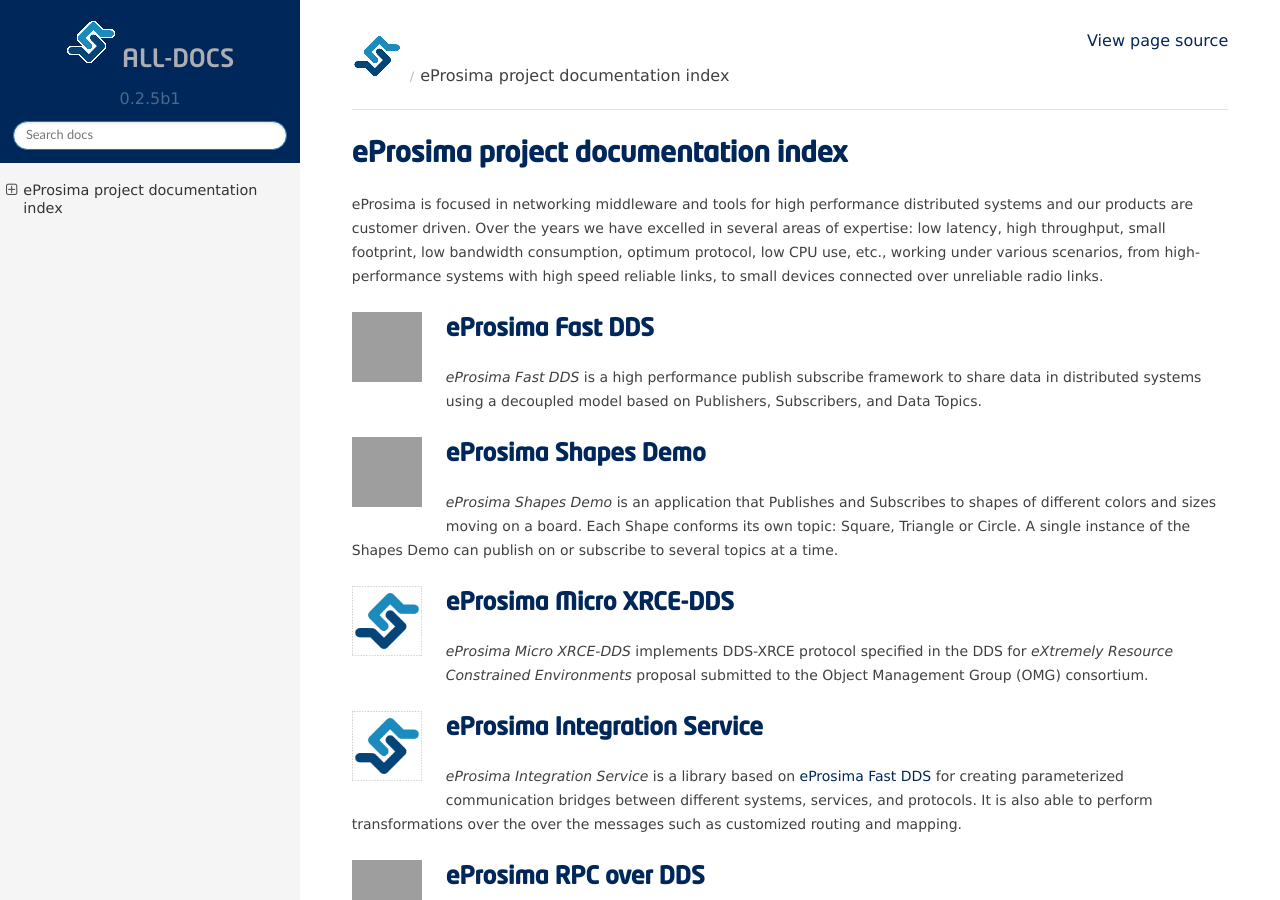
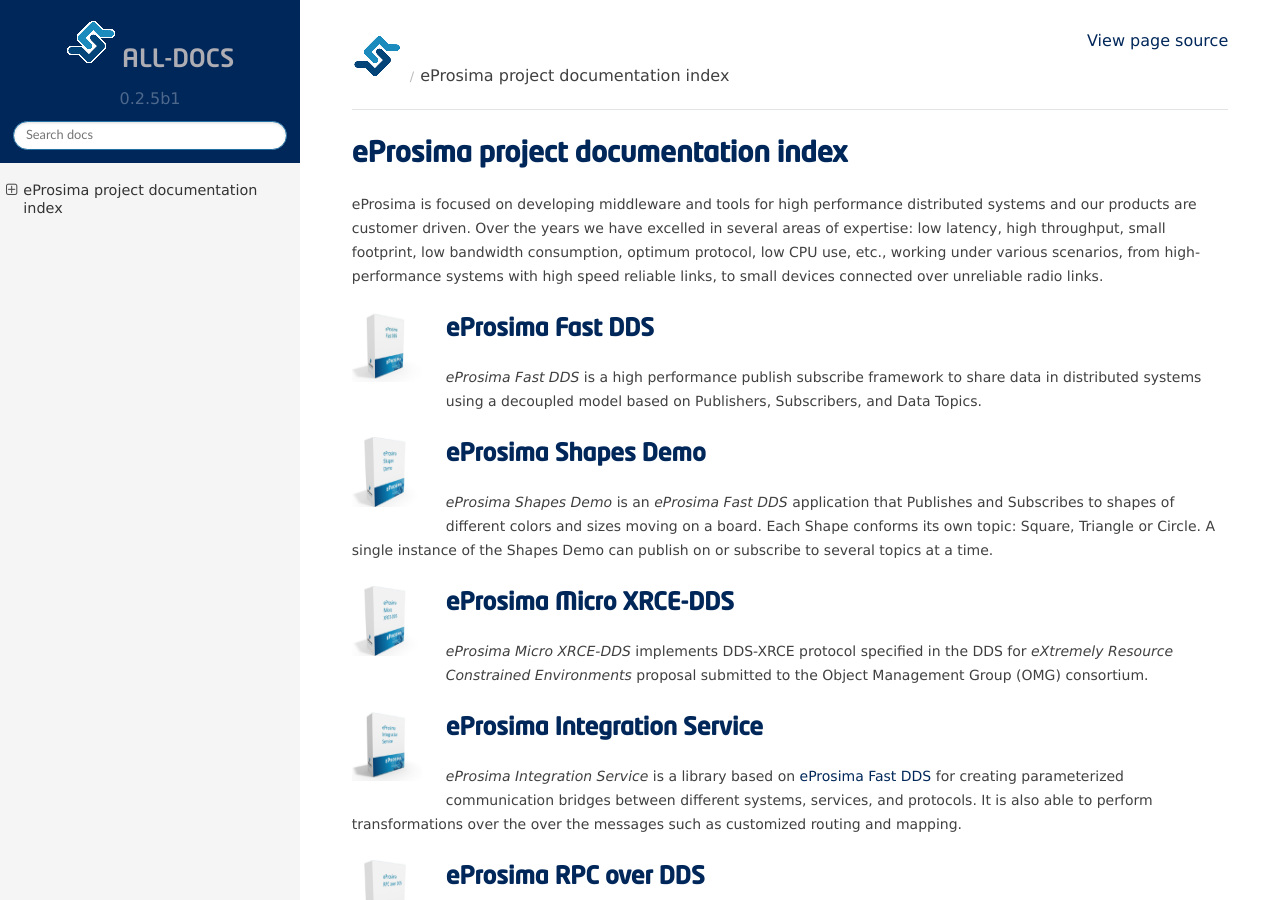
Before and after one commit to eProsima/all-docs, a Sphinx documentation site: the page built from source/index.rst, in a window 1280 px wide and 900 px high. Built offline with Sphinx 7.4.7 and the Read the Docs theme 2.0.0, drawn with Linux system fonts in a browser that asks for light colours; the version number is read from the project's files by our own code; grey boxes are pictures that could not be loaded.

Commit message:
Refs #8746: Updated README.md and applied suggested changes.
Signed-off-by: RaulSanchez <raul@eprosima.com>

```diff
--- a/source/index.rst
+++ b/source/index.rst
@@ -6,13 +6,13 @@
 eProsima project documentation index
 ====================================
 
-eProsima is focused in networking middleware and tools for high performance distributed systems and our products are
+eProsima is focused on developing middleware and tools for high performance distributed systems and our products are
 customer driven.
 Over the years we have excelled in several areas of expertise: low latency, high throughput, small footprint, low
 bandwidth consumption, optimum protocol, low CPU use, etc., working under various scenarios, from high-performance
 systems with high speed reliable links, to small devices connected over unreliable radio links.
 
-.. image:: http://www.eprosima.com/images/boxes/Fast_RTPS_box200w.png
+.. image:: /01-figures/Fast_DDS.png
     :height: 70
     :width: 70
     :align: left
@@ -26,7 +26,7 @@
 framework to share data in distributed systems using a decoupled model
 based on Publishers, Subscribers, and Data Topics.
 
-.. image:: https://www.eprosima.com/images/screenshots/eProsima-Shapes-Demo.png
+.. image:: /01-figures/Shapes_Demo.png
     :height: 70
     :width: 70
     :align: left
@@ -36,12 +36,12 @@
 `eProsima Shapes Demo`_
 ---------------------------------
 
-*eProsima Shapes Demo* is an application that Publishes and Subscribes to shapes of
+*eProsima Shapes Demo* is an *eProsima Fast DDS* application that Publishes and Subscribes to shapes of
 different colors and sizes moving on a board. Each Shape conforms its
 own topic: Square, Triangle or Circle. A single instance of the Shapes
 Demo can publish on or subscribe to several topics at a time.
 
-..  image:: logo.png
+.. image:: /01-figures/Micro_XRCE-DDS.png
     :height: 70
     :width: 70
     :align: left
@@ -55,7 +55,7 @@
 DDS for *eXtremely Resource Constrained Environments* proposal submitted
 to the Object Management Group (OMG) consortium.
 
-..  image:: logo.png
+.. image:: /01-figures/Integration_Services.png
     :height: 70
     :width: 70
     :align: left
@@ -70,7 +70,7 @@
 services, and protocols. It is also able to perform transformations over
 the over the messages such as customized routing and mapping.
 
-..  image:: http://www.eprosima.com/images/boxes/RPC_over_DDS_box200.png
+.. image:: /01-figures/RPC_over_DDS.png
     :height: 70
     :width: 70
     :align: left
@@ -83,7 +83,7 @@
 *eProsima RPC over DDS* is a high performance Remote Procedure Call (RPC) framework. It combines a software stack
 with a code generation engine to build services that work efficiently in several platforms and programming languages.
 
-..  image:: https://www.eprosima.com/images/boxes/Fast_Buffers_box200b.png
+.. image:: /01-figures/Fast_Buffers.png
     :height: 70
     :width: 70
     :align: left
@@ -96,7 +96,7 @@
 *eProsima Fast Buffers* is an open source serialization engine optimized for performance, beating alternatives
 such as Apache Thrift and Google Protocol Buffers in both Simple and Complex Structures.
 
-..  image:: logo.png
+.. image:: /01-figures/Non-Intrusive_DDS_Recorder.png
     :height: 70
     :width: 70
     :align: left
@@ -110,7 +110,7 @@
 mechanism allowing the user to test, analyze or log the DDS distributed systems without adding any new DDS participant
 or service, ensuring the recording the real behavior and timing.
 
-..  image:: logo.png
+.. image:: /01-figures/Dynamic_Fast_Buffers.png
     :height: 70
     :width: 70
     :align: left
@@ -124,7 +124,7 @@
 approach to the traditional serialization frameworks. Data types are defined through a friendly API directly in the
 user application code, and the serialization support is generated at runtime.
 
-..  image:: logo.png
+.. image:: /01-figures/Discovery_Server.png
     :height: 70
     :width: 70
     :align: left
@@ -138,8 +138,8 @@
 discovery capabilities.
 *eProsima Fast DDS* allows a centralized, non-standard, client-server discovery mechanism that:
 
-- extends *eProsima Fast DDS* use to non-unicast network transports like TCP, and
-- speeds up the discovery-stage in a large number of participants scenarios.
+    - extends *eProsima Fast DDS* use to non-unicast network transports like TCP, and
+    - speeds up the discovery-stage in a large number of participants scenarios.
 
 
 .. _eProsima Fast DDS: https://fast-dds.docs.eprosima.com/en/latest/
--- /dev/null
+++ b/source/requirements.txt
@@ -0,0 +1,5 @@
+sphinx==3.0.3
+doc8==0.8.0
+sphinx_rtd_theme==0.4.3
+sphinxcontrib.spelling==5.0.0
+sphinxcontrib-imagehelper==1.1.1
```
Also changed, not shown: README.md (+74 -44 lines), 1 other file.
